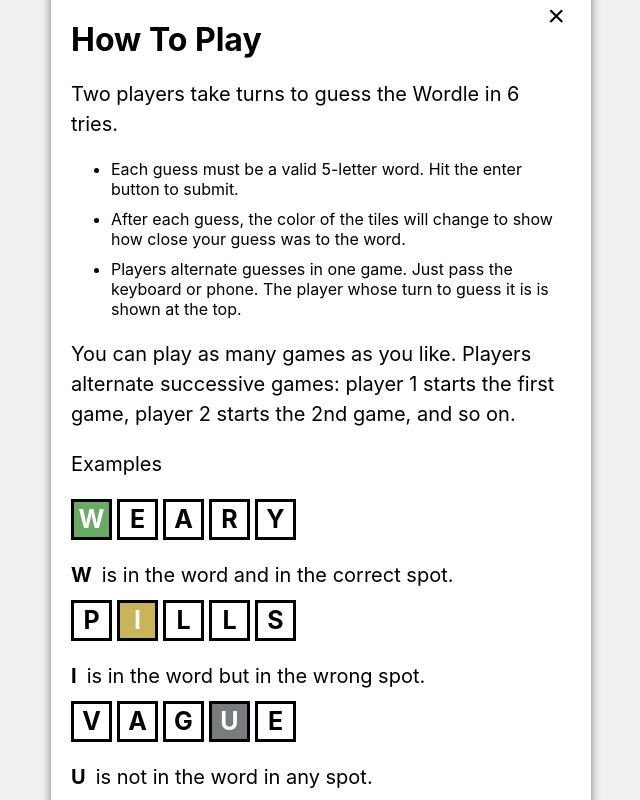
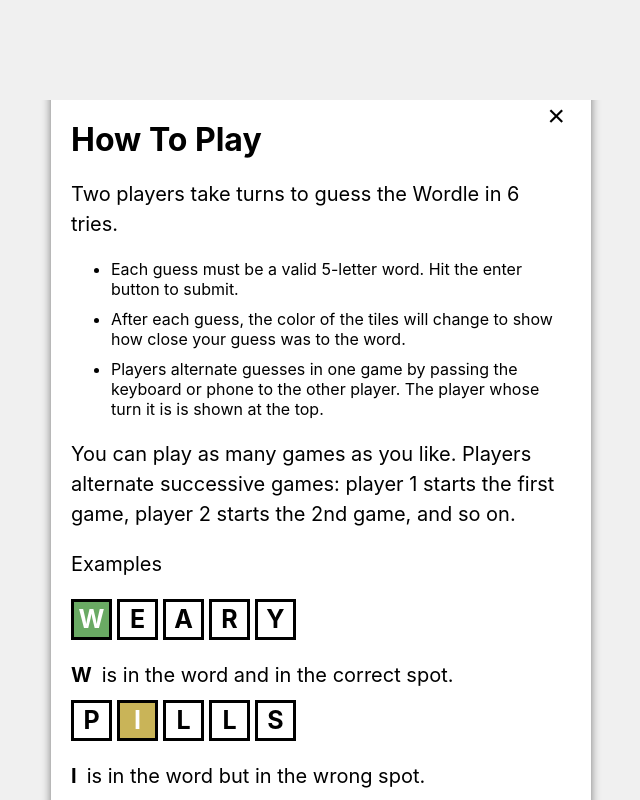
Before and after one commit to CookieRebel/wordlelove, a React (Create React App) app: page / in a window 1280 px wide. Both pictures are taken after a click on the button "How to play". Shown: the whole page, without its empty margins (319-959 px from the left). Built offline with nearby package versions, Linux system fonts and the light colour scheme.

Commit message:
Update overlay position and clarify player turn instructions in HowToPlay component.

```diff
--- a/src/HowToPlay.css
+++ b/src/HowToPlay.css
@@ -2,7 +2,7 @@
 
 .how-to-play-overlay {
   position: fixed;
-  top: 0px;
+  top: 100px;
   left: 0;
   width: 100%;
   height: 100%;
--- a/src/HowToPlay.tsx
+++ b/src/HowToPlay.tsx
@@ -27,8 +27,9 @@
             close your guess was to the word.
           </li>
           <li>
-            Players alternate guesses in one game. Just pass the keyboard or
-            phone. The player whose turn to guess it is is shown at the top.
+            Players alternate guesses in one game by passing the keyboard or
+            phone to the other player. The player whose turn it is is shown at
+            the top.
           </li>
         </ul>
         <p>
```
